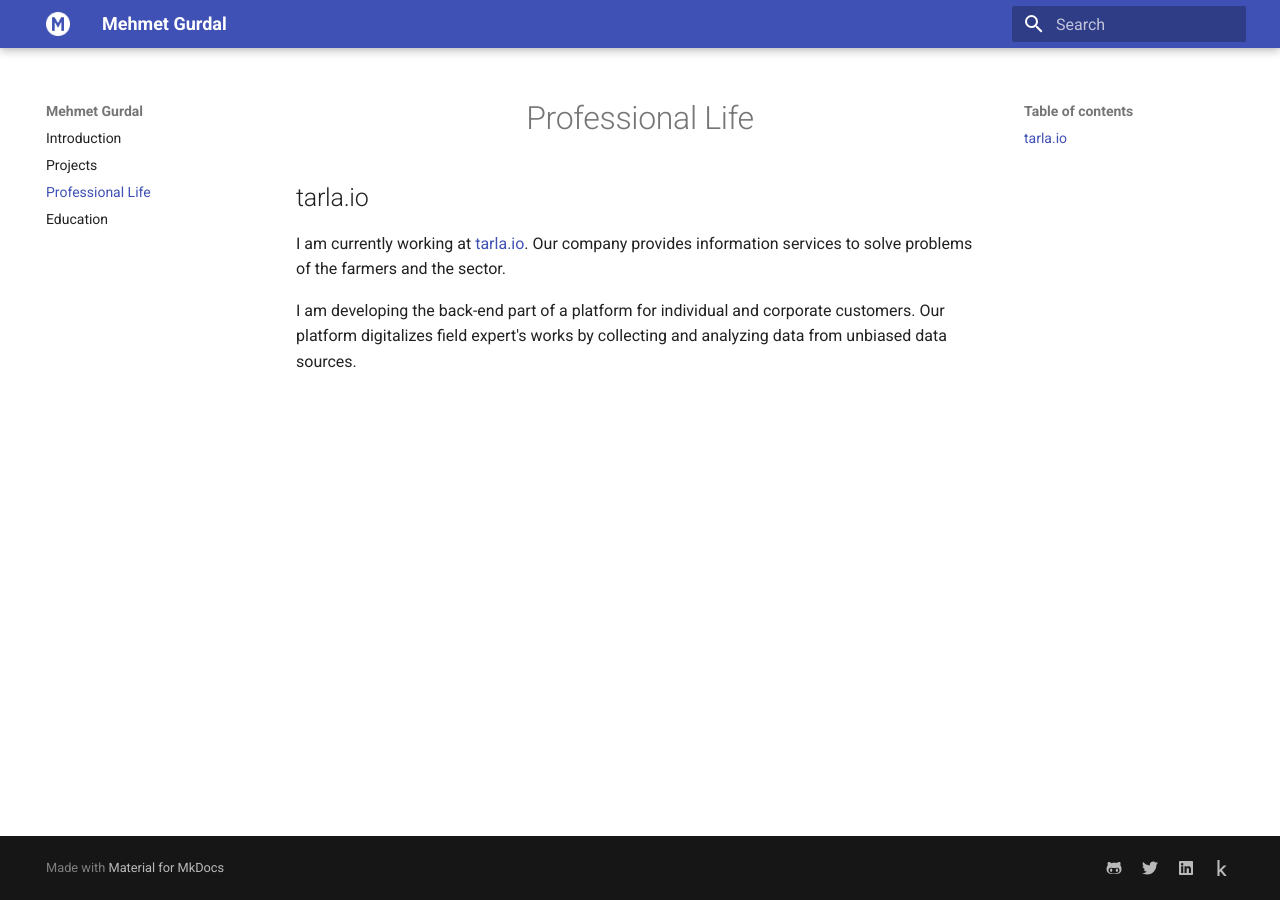
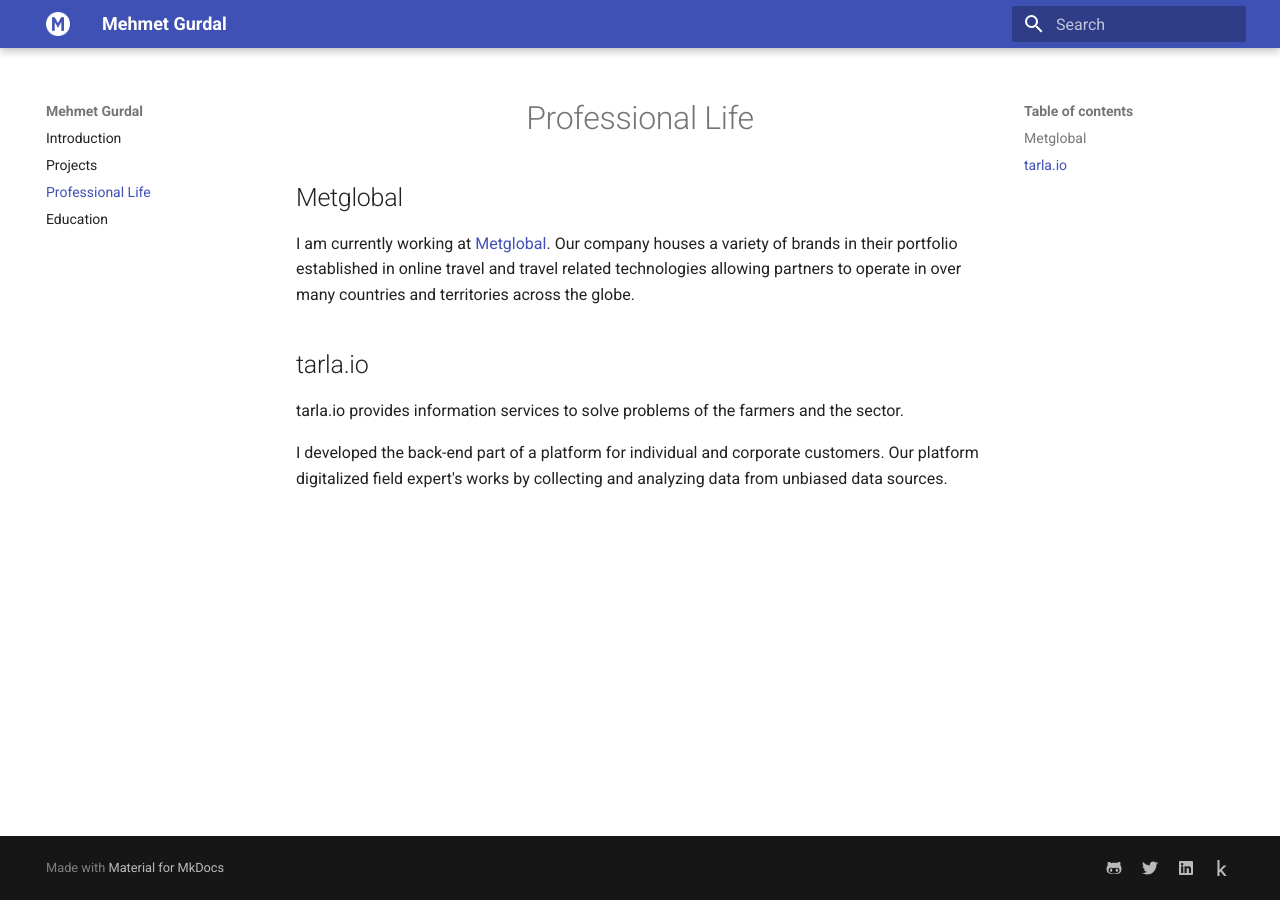
Before and after one commit to mgurdal/resume, an MkDocs documentation site: the page built from docs/professional.md, in a window 1280 px wide. Built offline with MkDocs 1.6.1 and Material for MkDocs 9.7.7, drawn with Linux system fonts in a browser that asks for light colours.

Commit message:
Update company

```diff
--- a/docs/professional.md
+++ b/docs/professional.md
@@ -1,7 +1,12 @@
+## Metglobal
+I am currently working at [Metglobal](https://www.metglobal.com/).
+Our company houses a variety of brands in their portfolio established in online travel and travel related technologies
+allowing partners to operate in over many countries and territories across the globe.
+
 ## tarla.io
 
-I am currently working at [tarla.io](https://tarla.io). Our company provides information services to solve problems of the farmers and the sector.
+tarla.io provides information services to solve problems of the farmers and the sector.
 
-I am developing the back-end part of a platform for individual and corporate customers.
-Our platform digitalizes field expert's works by collecting and analyzing data from unbiased
+I developed the back-end part of a platform for individual and corporate customers.
+Our platform digitalized field expert's works by collecting and analyzing data from unbiased
 data sources.
```
Also changed, not shown: README.md (+3 -2 lines).
